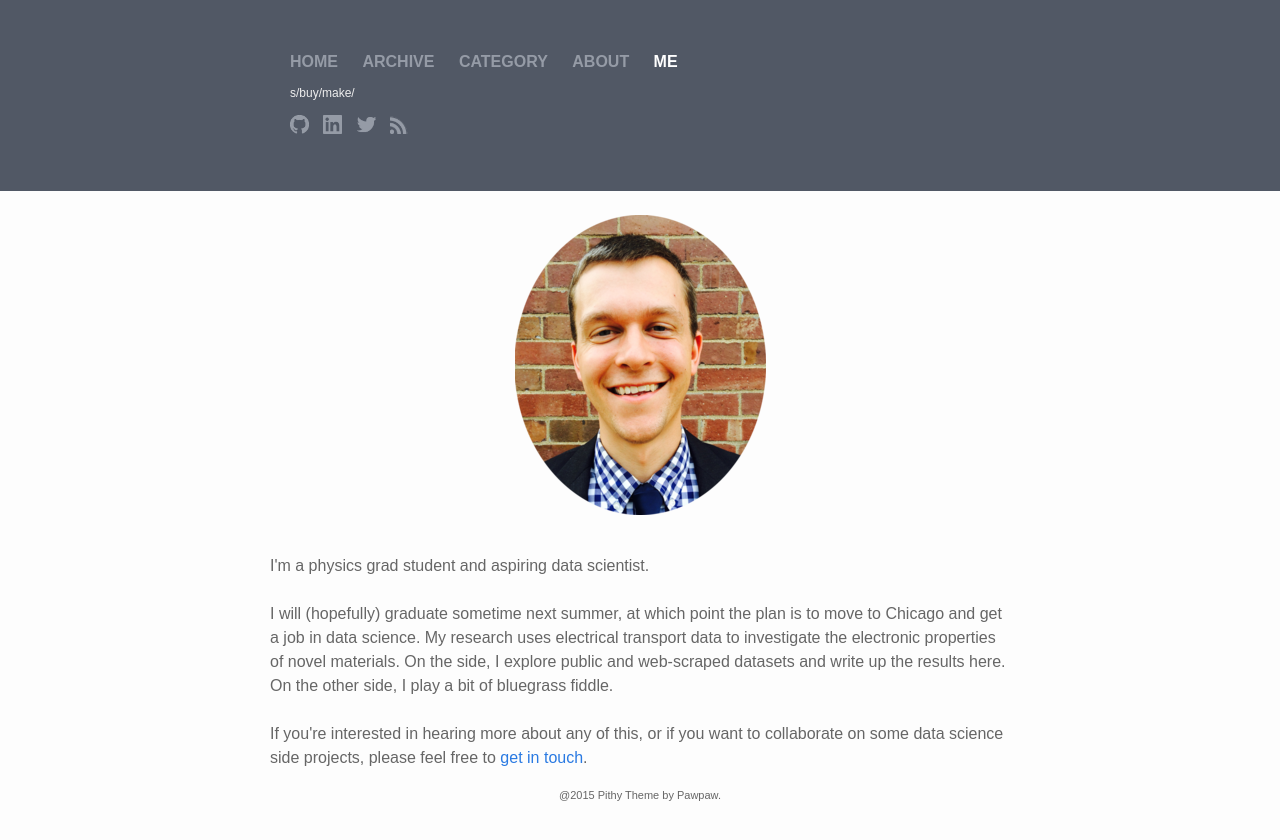
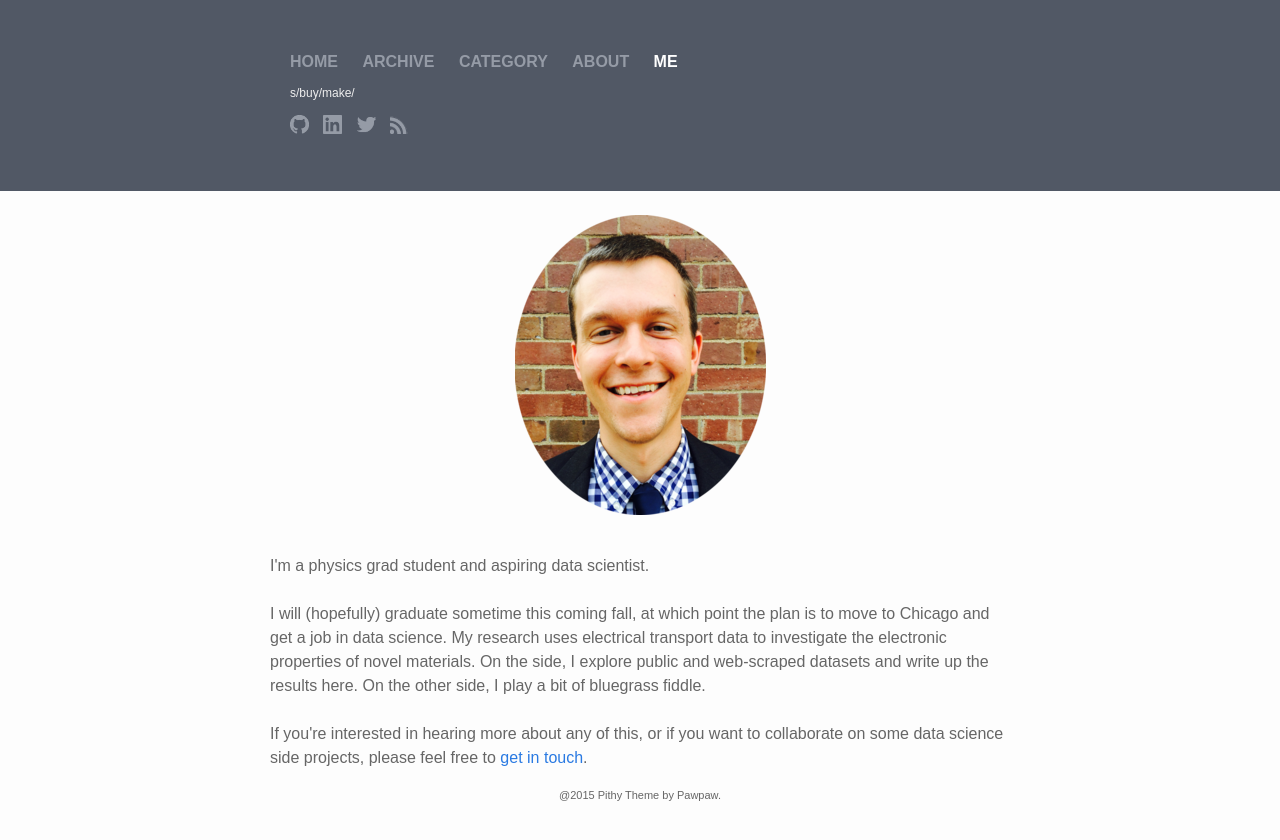
Before and after one commit to hinnefe2/hinnefe2.github.io, a Jekyll site: the page built from me.html, in a window 1280 px wide. Shown: the top 840 px of the page. Built offline with Jekyll 4.4.1, drawn with Linux system fonts in a browser that asks for light colours.

Commit message:
update graduation expectation ... sigh

```diff
--- a/me.html
+++ b/me.html
@@ -9,7 +9,7 @@ layout: default
 I'm a physics grad student and aspiring data scientist.
 <br>
 <br>
-I will (hopefully) graduate sometime next summer, at which point the
+I will (hopefully) graduate sometime this coming fall, at which point the
 plan is to move to Chicago and get a job in data science.
 My research uses electrical transport data to investigate the electronic properties of novel materials.
 On the side, I explore public and web-scraped datasets and write up the results here.
```
